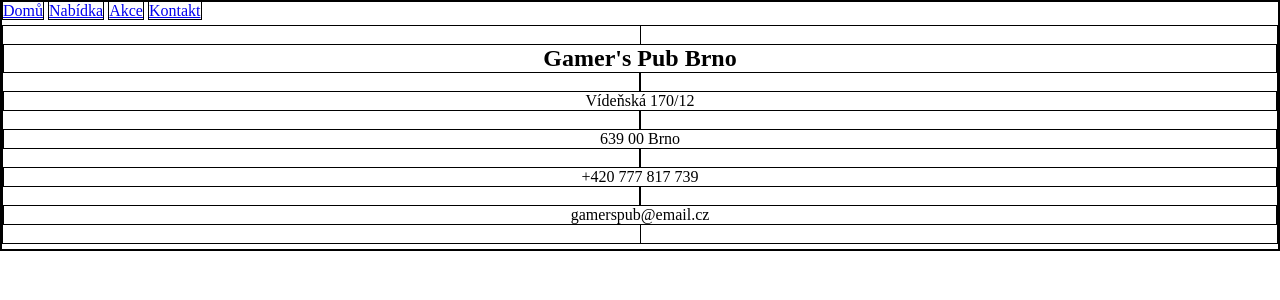
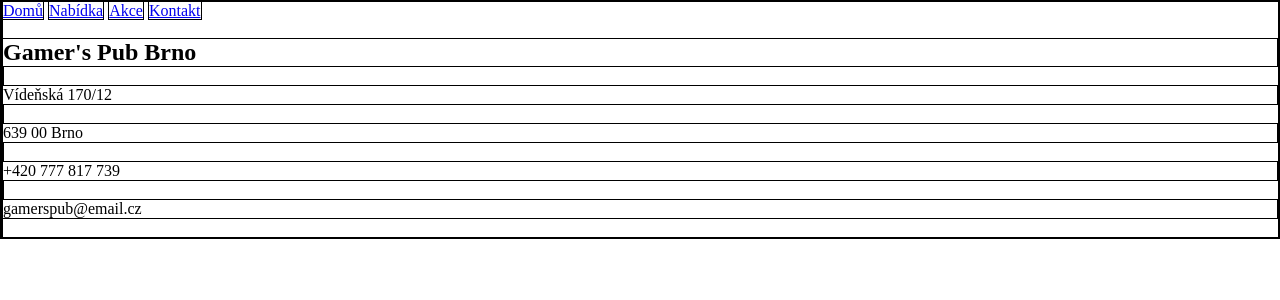
Before and after one commit to icycoba/icycoba.github.io, a Jekyll site: the page kontakt.html, which Jekyll copies as it is, in a window 1280 px wide. Shown: the top 300 px of the page. Built offline with Jekyll 4.4.1, drawn with Linux system fonts in a browser that asks for light colours.

Commit message:
Update kontakt.html

```diff
--- a/kontakt.html
+++ b/kontakt.html
@@ -12,12 +12,10 @@
     <a href="/nabidka.html">Nabídka</a>
     <a href="/akce.html">Akce</a>
     <a href="/kontakt.html">Kontakt</a> <br>
-    <div class="info">
       <span class="header"><h2>Gamer's Pub Brno</h2></span>
       <span class="text"><p>Vídeňská 170/12</p></span>
       <span class="text"><p>639 00 Brno</p></span>
       <span class="text"><p>+420 777 817 739</p></span>
       <span class="text"><p>gamerspub@email.cz</p></span>
-    </div>
   </body>
 </html>
```
